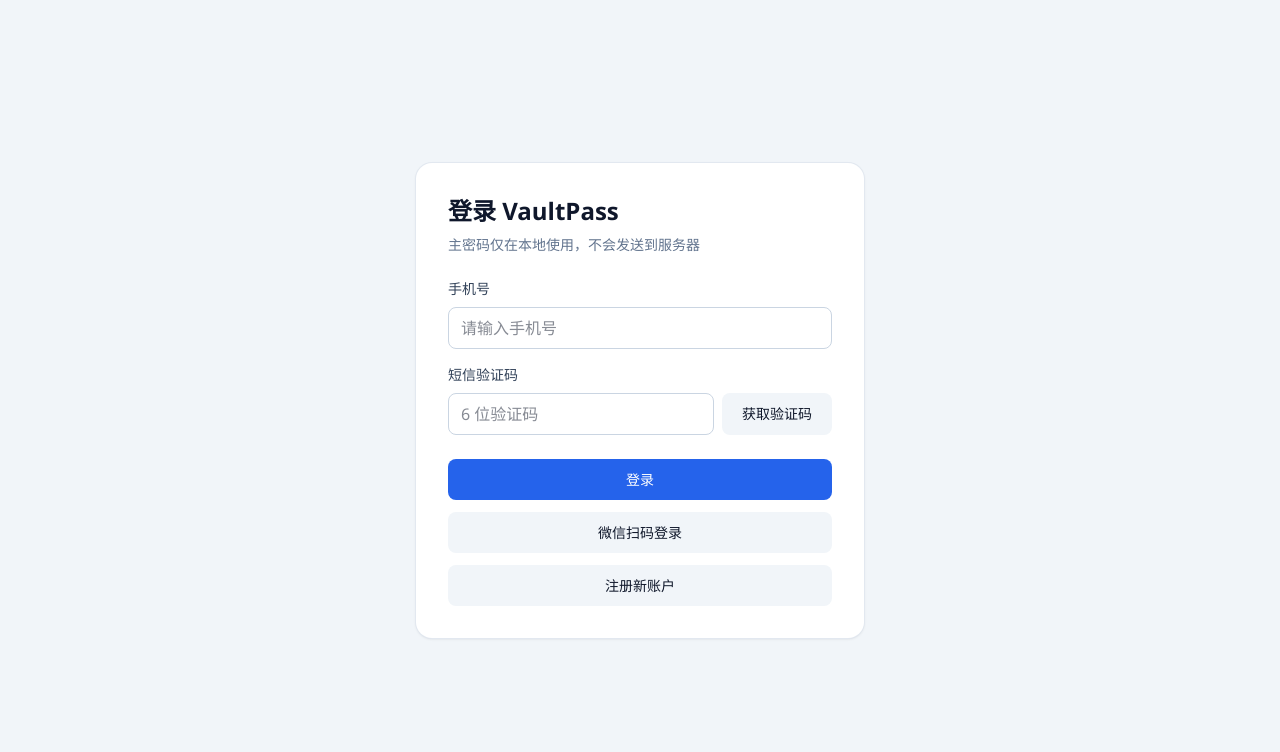
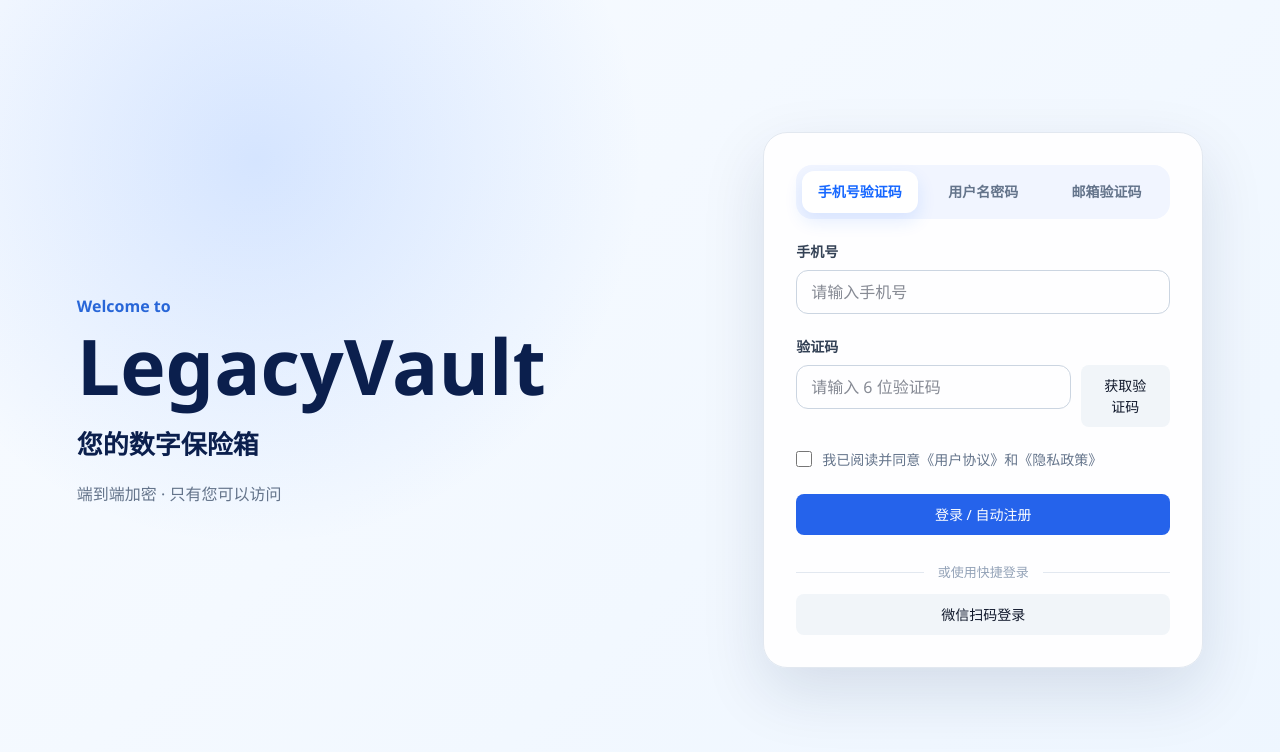
Before and after one commit to zhixinsky/LegacyVault, a Vue app in the folder apps/web/: page /login in a window 1280 px wide. Shown: the top 752 px of the page. Built offline with nearby package versions, Linux system fonts and the light colour scheme; no server answers.

Commit message:
feat: align web login flow with miniprogram

```diff
--- a/apps/web/src/views/LoginView.vue
+++ b/apps/web/src/views/LoginView.vue
@@ -1,189 +1,223 @@
 <script setup lang="ts">
-
 import { ref } from 'vue';
-
 import { useRouter } from 'vue-router';
-
 import { VButton } from '@vaultpass/ui';
-
 import { vaultSession } from '@/utils/api';
-
 import {
   isAuthResult,
   isMfaRequired,
   loginMfa,
   loginWithCode,
+  loginWithEmailCode,
+  loginWithPassword,
   persistAuthResult,
   register,
+  sendEmailLoginCode,
   sendLoginCode,
+  type AuthLoginResponse,
 } from '@/utils/services';
 
-
+type LoginMethod = 'phone' | 'password' | 'email';
 
 const router = useRouter();
-
+const activeMethod = ref<LoginMethod>('phone');
 const phone = ref('');
-
 const code = ref('');
-
+const email = ref('');
+const emailCode = ref('');
+const username = ref('');
+const password = ref('');
 const loading = ref(false);
-
 const sendingCode = ref(false);
-
+const sendingEmailCode = ref(false);
 const countdown = ref(0);
-
+const emailCountdown = ref(0);
 const error = ref('');
-
+const agreed = ref(false);
 const mfaPendingId = ref('');
-
 const mfaCode = ref('');
-
 const step = ref<'login' | 'mfa'>('login');
 
 let countdownTimer: ReturnType<typeof setInterval> | null = null;
+let emailCountdownTimer: ReturnType<typeof setInterval> | null = null;
 
+function startCountdown(target: typeof countdown | typeof emailCountdown, timer: 'phone' | 'email') {
+  target.value = 60;
+  const currentTimer = timer === 'phone' ? countdownTimer : emailCountdownTimer;
+  if (currentTimer) clearInterval(currentTimer);
 
-
-function startCountdown() {
-
-  countdown.value = 60;
-
-  if (countdownTimer) clearInterval(countdownTimer);
-
-  countdownTimer = setInterval(() => {
-
-    countdown.value -= 1;
-
-    if (countdown.value <= 0 && countdownTimer) {
-
-      clearInterval(countdownTimer);
-
-      countdownTimer = null;
-
+  const nextTimer = setInterval(() => {
+    target.value -= 1;
+    if (target.value <= 0) {
+      clearInterval(nextTimer);
+      if (timer === 'phone') countdownTimer = null;
+      else emailCountdownTimer = null;
     }
-
   }, 1000);
 
+  if (timer === 'phone') countdownTimer = nextTimer;
+  else emailCountdownTimer = nextTimer;
 }
 
+function ensureAgreed() {
+  if (!agreed.value) {
+    error.value = '请先阅读并同意用户协议和隐私政策';
+    return false;
+  }
+  return true;
+}
 
+function routeAfterAuth(result: Extract<AuthLoginResponse, { accessToken: string }>) {
+  persistAuthResult(result);
+  if (result.user.phone) vaultSession.setPendingPhone(result.user.phone);
+  if (!result.user.hasVault || !result.vaultKeyBundle) {
+    router.push('/create-vault-password');
+    return;
+  }
+  router.push('/unlock');
+}
 
-async function goRegister() {
-
-  if (!/^1\d{10}$/.test(phone.value)) {
-
-    error.value = '请输入正确的手机号';
-
-    return;
-
+async function registerFromLogin(result?: Extract<AuthLoginResponse, { registered: false }>) {
+  if (result?.phone) vaultSession.setPendingPhone(result.phone);
+  if (result?.email) vaultSession.setPendingEmail(result.email);
+  if (result?.username) {
+    vaultSession.setPendingUsername(result.username);
+    vaultSession.setPendingPassword(password.value);
   }
 
+  const auth = await register({
+    phone: vaultSession.getPendingPhone() || undefined,
+    email: vaultSession.getPendingEmail() || undefined,
+    username: vaultSession.getPendingUsername() || undefined,
+    password: vaultSession.getPendingPassword() || undefined,
+  });
+  routeAfterAuth(auth);
+  vaultSession.clearPendingRegisterIdentity();
+}
+
+async function handleLoginResult(result: AuthLoginResponse) {
+  if (isMfaRequired(result)) {
+    mfaPendingId.value = result.pendingId;
+    step.value = 'mfa';
+    return;
+  }
+
+  if (!isAuthResult(result)) {
+    await registerFromLogin(result);
+    return;
+  }
+
+  routeAfterAuth(result);
+}
+
+async function handleSendCode() {
+  if (!/^1\d{10}$/.test(phone.value)) {
+    error.value = '请输入正确手机号';
+    return;
+  }
+  if (countdown.value > 0) return;
+
+  sendingCode.value = true;
   error.value = '';
+  try {
+    await sendLoginCode(phone.value);
+    startCountdown(countdown, 'phone');
+  } catch (err) {
+    error.value = err instanceof Error ? err.message : '发送失败';
+  } finally {
+    sendingCode.value = false;
+  }
+}
 
-  vaultSession.setPendingPhone(phone.value);
+async function handleSendEmailCode() {
+  if (!/^[^\s@]+@[^\s@]+\.[^\s@]+$/.test(email.value)) {
+    error.value = '请输入正确邮箱';
+    return;
+  }
+  if (emailCountdown.value > 0) return;
+
+  sendingEmailCode.value = true;
+  error.value = '';
+  try {
+    await sendEmailLoginCode(email.value);
+    startCountdown(emailCountdown, 'email');
+  } catch (err) {
+    error.value = err instanceof Error ? err.message : '发送失败';
+  } finally {
+    sendingEmailCode.value = false;
+  }
+}
+
+async function handlePhoneLogin() {
+  if (!ensureAgreed()) return;
+  if (!/^1\d{10}$/.test(phone.value)) {
+    error.value = '请输入正确手机号';
+    return;
+  }
+  if (!/^\d{6}$/.test(code.value)) {
+    error.value = '请输入 6 位验证码';
+    return;
+  }
+
   loading.value = true;
+  error.value = '';
   try {
-    const result = await register({ phone: phone.value });
-    persistAuthResult(result);
-    router.push('/create-vault-password');
+    await handleLoginResult(await loginWithCode(phone.value, code.value));
   } catch (err) {
-    error.value = err instanceof Error ? err.message : '注册失败';
+    error.value = err instanceof Error ? err.message : '登录失败';
   } finally {
     loading.value = false;
   }
-
 }
 
-
-
-async function handleSendCode() {
-
-  if (!/^1\d{10}$/.test(phone.value)) {
-
-    error.value = '请输入正确的手机号';
-
+async function handlePasswordLogin() {
+  if (!ensureAgreed()) return;
+  if (!/^[a-zA-Z0-9_]{3,32}$/.test(username.value)) {
+    error.value = '用户名仅支持 3-32 位字母、数字或下划线';
     return;
-
+  }
+  if (!password.value || password.value.length < 6) {
+    error.value = '请输入至少 6 位登录密码';
+    return;
   }
 
-  if (countdown.value > 0) return;
-
-
-
-  sendingCode.value = true;
-
+  loading.value = true;
   error.value = '';
-
   try {
-
-    await sendLoginCode(phone.value);
-
-    startCountdown();
-
+    await handleLoginResult(await loginWithPassword(username.value, password.value));
   } catch (err) {
-
-    error.value = err instanceof Error ? err.message : '验证码发送失败';
-
-  } finally {
-
-    sendingCode.value = false;
-
-  }
-
-}
-
-
-
-async function goLogin() {
-
-  if (!/^1\d{10}$/.test(phone.value)) {
-
-    error.value = '请输入正确的手机号';
-
-    return;
-
-  }
-
-  if (!/^\d{6}$/.test(code.value)) {
-
-    error.value = '请输入 6 位验证码';
-
-    return;
-
-  }
-
-
-
-  loading.value = true;
-
-  error.value = '';
-
-  try {
-
-    const result = await loginWithCode(phone.value, code.value);
-
-    if (isMfaRequired(result)) {
-      mfaPendingId.value = result.pendingId;
-      step.value = 'mfa';
-      return;
-    }
-
-    if (!isAuthResult(result)) {
-      error.value = '用户不存在，请先注册';
-      return;
-    }
-
-    persistAuthResult(result);
-    vaultSession.setPendingPhone(phone.value);
-    router.push(!result.user.hasVault || !result.vaultKeyBundle ? '/create-vault-password' : '/unlock');
-
-  } catch (err) {
-
     error.value = err instanceof Error ? err.message : '登录失败';
-
   } finally {
     loading.value = false;
   }
+}
+
+async function handleEmailLogin() {
+  if (!ensureAgreed()) return;
+  if (!/^[^\s@]+@[^\s@]+\.[^\s@]+$/.test(email.value)) {
+    error.value = '请输入正确邮箱';
+    return;
+  }
+  if (!/^\d{6}$/.test(emailCode.value)) {
+    error.value = '请输入 6 位邮箱验证码';
+    return;
+  }
+
+  loading.value = true;
+  error.value = '';
+  try {
+    await handleLoginResult(await loginWithEmailCode(email.value, emailCode.value));
+  } catch (err) {
+    error.value = err instanceof Error ? err.message : '登录失败';
+  } finally {
+    loading.value = false;
+  }
+}
+
+function goLogin() {
+  if (activeMethod.value === 'phone') void handlePhoneLogin();
+  else if (activeMethod.value === 'password') void handlePasswordLogin();
+  else void handleEmailLogin();
 }
 
 async function submitMfa() {
@@ -195,44 +229,31 @@
   loading.value = true;
   error.value = '';
   try {
-    const result = await loginMfa(mfaPendingId.value, mfaCode.value);
-    persistAuthResult(result);
-    vaultSession.setPendingPhone(phone.value);
-    router.push(!result.user.hasVault || !result.vaultKeyBundle ? '/create-vault-password' : '/unlock');
+    routeAfterAuth(await loginMfa(mfaPendingId.value, mfaCode.value));
   } catch (err) {
     error.value = err instanceof Error ? err.message : '验证失败';
   } finally {
     loading.value = false;
   }
 }
-
 </script>
 
+<template>
+  <div class="login-page">
+    <div class="hero">
+      <p class="eyebrow">Welcome to</p>
+      <h1>LegacyVault</h1>
+      <p class="subtitle">您的数字保险箱</p>
+      <p class="security-line">端到端加密 · 只有您可以访问</p>
+    </div>
 
-
-<template>
-
-  <div class="flex min-h-screen items-center justify-center bg-slate-100 px-4">
-
-    <div class="w-full max-w-md rounded-2xl bg-white p-8 shadow-sm ring-1 ring-slate-200">
-
-      <h1 class="text-2xl font-bold text-slate-900">登录 VaultPass</h1>
-
-      <p class="mt-2 text-sm text-slate-500">主密码仅在本地使用，不会发送到服务器</p>
-
-
-
+    <div class="login-card">
       <template v-if="step === 'mfa'">
-        <p class="mt-6 text-sm text-slate-600">检测到新设备登录，请输入二次验证码。</p>
-        <label class="mt-4 block text-sm font-medium text-slate-700">二次验证码</label>
-        <input
-          v-model="mfaCode"
-          type="text"
-          maxlength="6"
-          class="mt-2 w-full rounded-lg border border-slate-300 px-3 py-2 outline-none focus:border-blue-500"
-          placeholder="6 位 TOTP 验证码"
-        />
-        <p v-if="error" class="mt-3 text-sm text-red-600">{{ error }}</p>
+        <h2>二次验证</h2>
+        <p class="muted">检测到新设备登录，请输入二次验证码。</p>
+        <label>二次验证码</label>
+        <input v-model="mfaCode" maxlength="6" placeholder="6 位 TOTP 验证码" />
+        <p v-if="error" class="error">{{ error }}</p>
         <VButton class="mt-6 w-full" variant="primary" :disabled="loading" @click="submitMfa">
           {{ loading ? '验证中...' : '完成登录' }}
         </VButton>
@@ -240,80 +261,220 @@
       </template>
 
       <template v-else>
-      <label class="mt-6 block text-sm font-medium text-slate-700">手机号</label>
+        <div class="method-tabs">
+          <button :class="{ active: activeMethod === 'phone' }" @click="activeMethod = 'phone'">手机号验证码</button>
+          <button :class="{ active: activeMethod === 'password' }" @click="activeMethod = 'password'">用户名密码</button>
+          <button :class="{ active: activeMethod === 'email' }" @click="activeMethod = 'email'">邮箱验证码</button>
+        </div>
 
-      <input
+        <template v-if="activeMethod === 'phone'">
+          <label>手机号</label>
+          <input v-model="phone" type="tel" maxlength="11" placeholder="请输入手机号" />
+          <label>验证码</label>
+          <div class="code-row">
+            <input v-model="code" maxlength="6" placeholder="请输入 6 位验证码" />
+            <VButton variant="secondary" :disabled="sendingCode || countdown > 0" @click="handleSendCode">
+              {{ countdown > 0 ? `${countdown}s` : sendingCode ? '发送中...' : '获取验证码' }}
+            </VButton>
+          </div>
+        </template>
 
-        v-model="phone"
+        <template v-else-if="activeMethod === 'password'">
+          <label>用户名</label>
+          <input v-model="username" maxlength="32" placeholder="请输入用户名" />
+          <label>登录密码</label>
+          <input v-model="password" type="password" placeholder="请输入登录密码" />
+        </template>
 
-        type="tel"
+        <template v-else>
+          <label>邮箱</label>
+          <input v-model="email" type="email" placeholder="请输入邮箱" />
+          <label>邮箱验证码</label>
+          <div class="code-row">
+            <input v-model="emailCode" maxlength="6" placeholder="请输入 6 位验证码" />
+            <VButton variant="secondary" :disabled="sendingEmailCode || emailCountdown > 0" @click="handleSendEmailCode">
+              {{ emailCountdown > 0 ? `${emailCountdown}s` : sendingEmailCode ? '发送中...' : '获取验证码' }}
+            </VButton>
+          </div>
+        </template>
 
-        maxlength="11"
+        <label class="agreement">
+          <input v-model="agreed" type="checkbox" />
+          <span>我已阅读并同意《用户协议》和《隐私政策》</span>
+        </label>
 
-        class="mt-2 w-full rounded-lg border border-slate-300 px-3 py-2 outline-none focus:border-blue-500"
+        <p v-if="error" class="error">{{ error }}</p>
 
-        placeholder="请输入手机号"
-
-      />
-
-
-
-      <label class="mt-4 block text-sm font-medium text-slate-700">短信验证码</label>
-
-      <div class="mt-2 flex gap-2">
-
-        <input
-
-          v-model="code"
-
-          type="text"
-
-          maxlength="6"
-
-          class="min-w-0 flex-1 rounded-lg border border-slate-300 px-3 py-2 outline-none focus:border-blue-500"
-
-          placeholder="6 位验证码"
-
-        />
-
-        <VButton
-
-          variant="secondary"
-
-          class="shrink-0"
-
-          :disabled="sendingCode || countdown > 0"
-
-          @click="handleSendCode"
-
-        >
-
-          {{ countdown > 0 ? `${countdown}s` : sendingCode ? '发送中...' : '获取验证码' }}
-
+        <VButton class="mt-6 w-full" variant="primary" :disabled="loading" @click="goLogin">
+          {{ loading ? '登录中...' : activeMethod === 'password' ? '用户名登录 / 自动注册' : '登录 / 自动注册' }}
         </VButton>
 
-      </div>
+        <div class="divider"><span />或使用快捷登录<span /></div>
+        <VButton class="mt-3 w-full" variant="secondary" @click="router.push('/scan-login')">微信扫码登录</VButton>
+      </template>
+    </div>
+  </div>
+</template>
 
+<style scoped>
+.login-page {
+  min-height: 100vh;
+  display: grid;
+  grid-template-columns: minmax(0, 1fr) 440px;
+  gap: 64px;
+  align-items: center;
+  padding: 56px clamp(24px, 6vw, 96px);
+  background:
+    radial-gradient(circle at 20% 20%, rgba(64, 132, 255, 0.18), transparent 32%),
+    linear-gradient(135deg, #f8fbff 0%, #eef6ff 100%);
+}
 
+.hero h1 {
+  margin: 10px 0 0;
+  color: #0b1f4d;
+  font-size: clamp(46px, 6vw, 78px);
+  line-height: 1;
+  font-weight: 900;
+}
 
-      <p v-if="error" class="mt-3 text-sm text-red-600">{{ error }}</p>
+.eyebrow {
+  color: #2866d8;
+  font-weight: 700;
+}
 
+.subtitle {
+  margin-top: 20px;
+  color: #0b1f4d;
+  font-size: 26px;
+  font-weight: 800;
+}
 
+.security-line,
+.muted {
+  margin-top: 18px;
+  color: #64748b;
+}
 
-      <VButton class="mt-6 w-full" variant="primary" :disabled="loading" @click="goLogin">
+.login-card {
+  width: 100%;
+  padding: 32px;
+  border: 1px solid #e2e8f0;
+  border-radius: 24px;
+  background: rgba(255, 255, 255, 0.92);
+  box-shadow: 0 24px 64px rgba(11, 31, 77, 0.12);
+}
 
-        {{ loading ? '登录中...' : '登录' }}
+.login-card h2 {
+  color: #0f172a;
+  font-size: 24px;
+  font-weight: 800;
+}
 
-      </VButton>
+.method-tabs {
+  display: grid;
+  grid-template-columns: repeat(3, 1fr);
+  gap: 8px;
+  padding: 6px;
+  border-radius: 16px;
+  background: #f1f5ff;
+}
 
-      <VButton class="mt-3 w-full" variant="secondary" @click="router.push('/scan-login')">
-        微信扫码登录
-      </VButton>
-      <VButton class="mt-3 w-full" variant="secondary" @click="goRegister">注册新账户</VButton>
-      </template>
+.method-tabs button {
+  height: 42px;
+  border: 0;
+  border-radius: 12px;
+  color: #64748b;
+  background: transparent;
+  font-size: 14px;
+  font-weight: 700;
+  cursor: pointer;
+}
 
-    </div>
+.method-tabs button.active {
+  color: #1667ff;
+  background: #fff;
+  box-shadow: 0 8px 18px rgba(22, 103, 255, 0.12);
+}
 
-  </div>
+label {
+  display: block;
+  margin-top: 22px;
+  color: #334155;
+  font-size: 14px;
+  font-weight: 700;
+}
 
-</template>
+input {
+  margin-top: 8px;
+  width: 100%;
+  height: 44px;
+  border: 1px solid #cbd5e1;
+  border-radius: 12px;
+  padding: 0 14px;
+  color: #0f172a;
+  outline: none;
+}
+
+input:focus {
+  border-color: #3b82f6;
+  box-shadow: 0 0 0 3px rgba(59, 130, 246, 0.12);
+}
+
+.code-row {
+  display: flex;
+  gap: 10px;
+  margin-top: 8px;
+}
+
+.code-row input {
+  margin-top: 0;
+  min-width: 0;
+}
+
+.agreement {
+  display: flex;
+  gap: 10px;
+  align-items: center;
+  color: #64748b;
+  font-weight: 500;
+}
+
+.agreement input {
+  width: 16px;
+  height: 16px;
+  margin: 0;
+}
+
+.error {
+  margin-top: 14px;
+  color: #dc2626;
+  font-size: 14px;
+}
+
+.divider {
+  display: flex;
+  gap: 14px;
+  align-items: center;
+  margin-top: 28px;
+  color: #94a3b8;
+  font-size: 13px;
+}
+
+.divider span {
+  flex: 1;
+  height: 1px;
+  background: #e2e8f0;
+}
+
+@media (max-width: 860px) {
+  .login-page {
+    grid-template-columns: 1fr;
+    gap: 28px;
+    padding: 32px 18px;
+  }
+
+  .hero h1 {
+    font-size: 44px;
+  }
+}
+</style>
```
Also changed, not shown: apps/web/src/utils/api.ts (+47 -1 lines), apps/web/src/utils/services.ts (+32 -2 lines).
